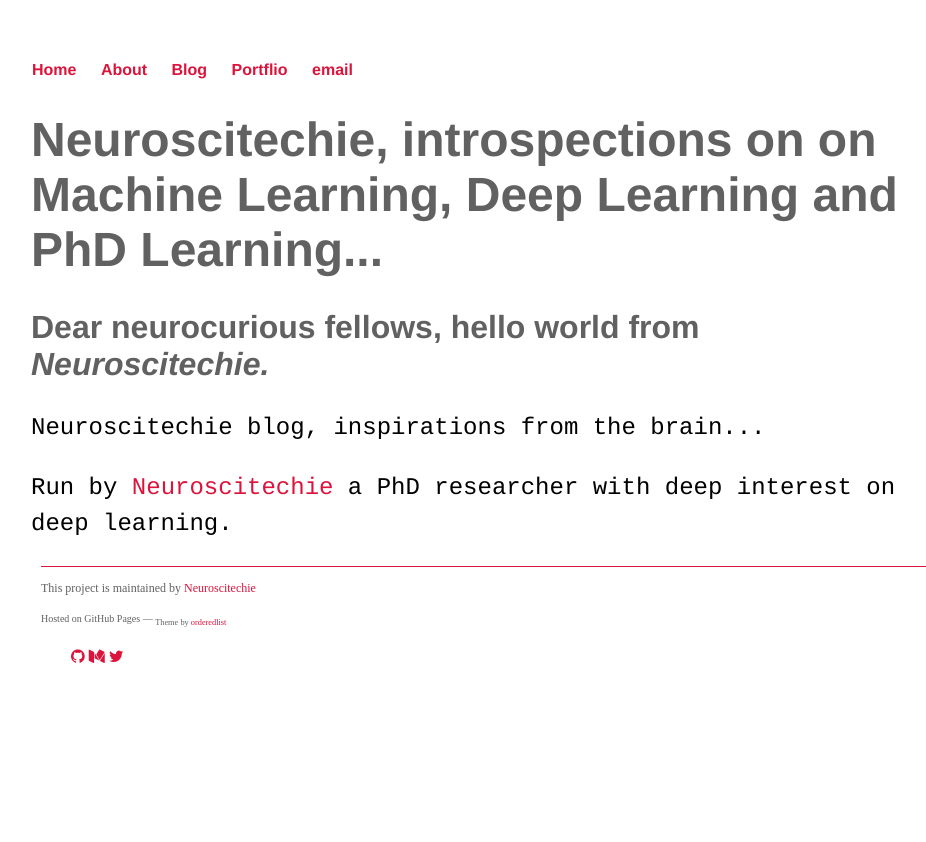
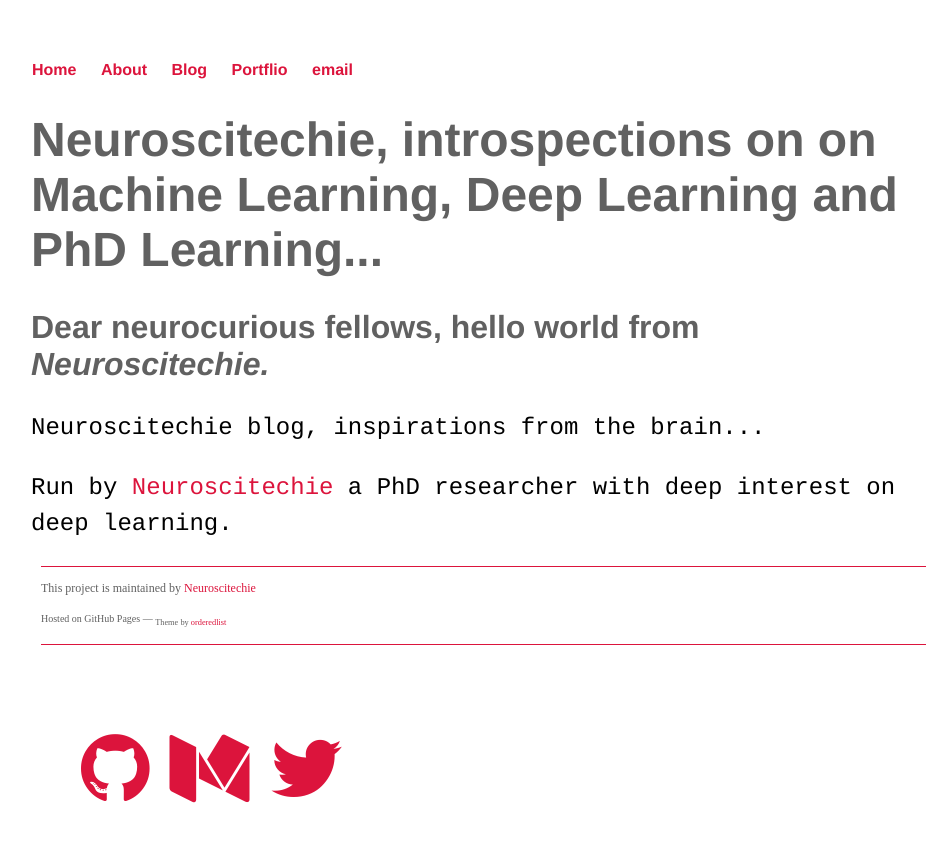
Before and after one commit to inantubek/meltemiatay.github.io, a Jekyll site: the page built from index.html, in a window 1280 px wide. Shown: the top 842 px of the page, without its empty margins (161-1087 px from the left). Built offline with Jekyll 4.4.1, drawn with Linux system fonts in a browser that asks for light colours; nearby versions of some CDN libraries.

Commit message:
Update main.css

```diff
--- a/css/main.css
+++ b/css/main.css
@@ -49,7 +49,7 @@ p {
    bottom: 0px;
    left:10px;
 }
-icons {
+.icons {
    position:relative;
    font-size: 5em;
    color: #616161;
```
